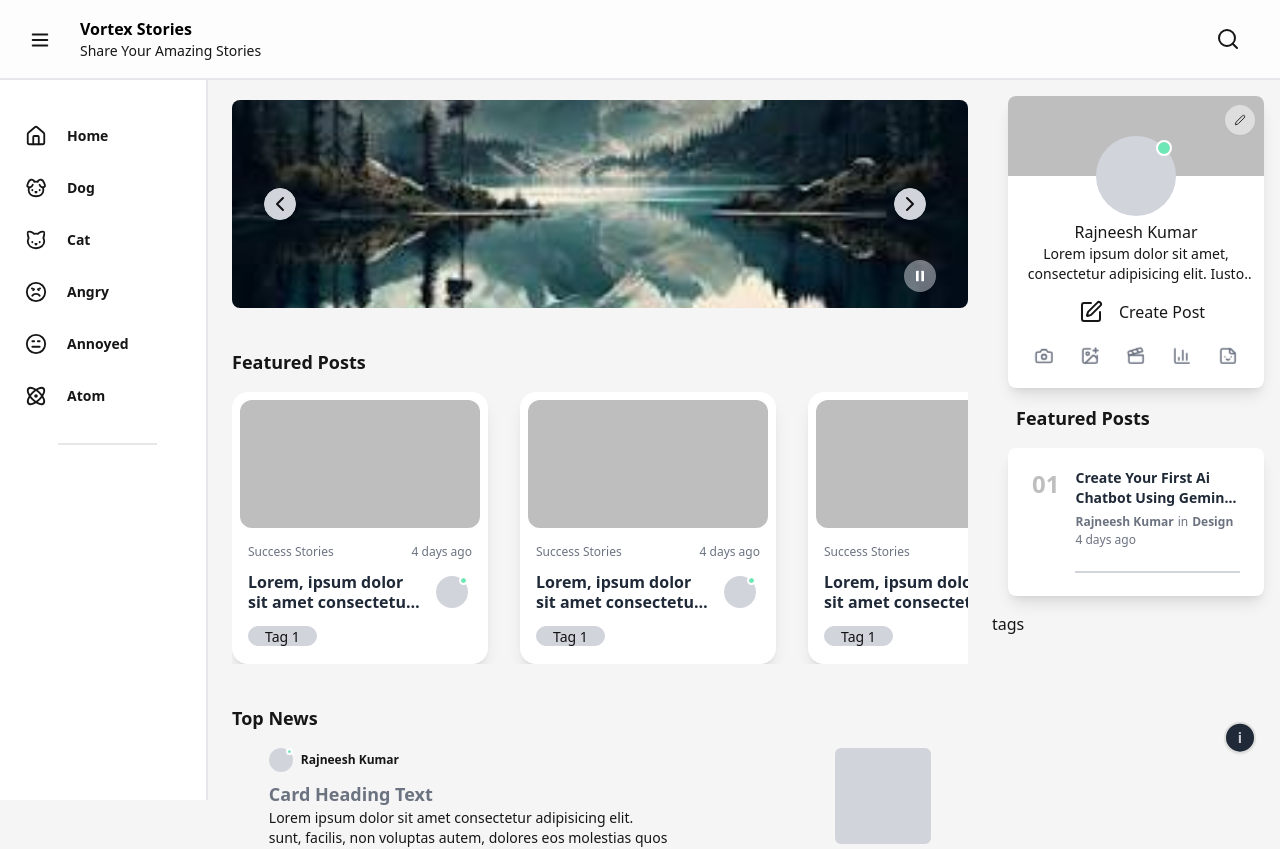
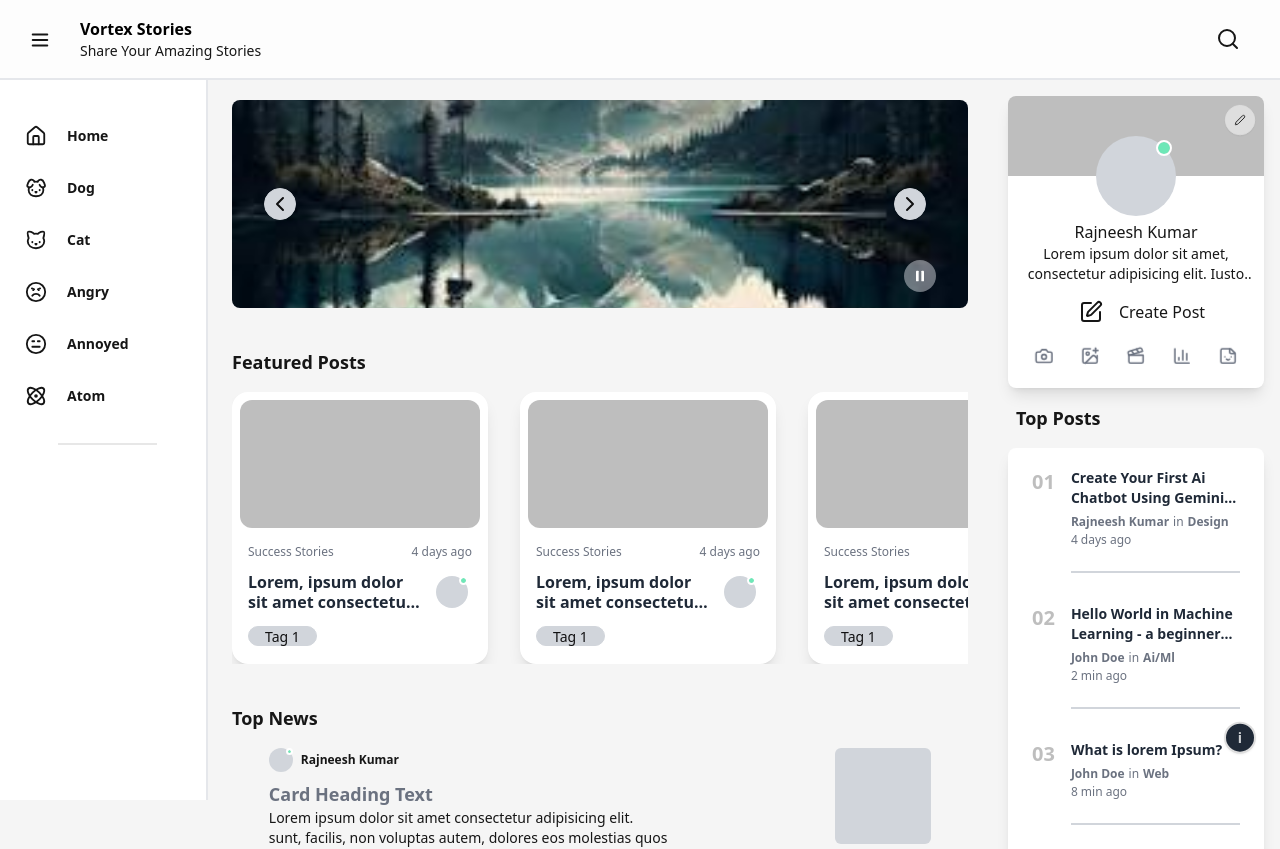
Before and after one commit to Rajneeshzytox/VortexStories, a React (Vite) app: page / in a window 1280 px wide. Shown: the top 849 px of the page. Built offline with nearby package versions, Linux system fonts and the light colour scheme.

Commit message:
added top post data and render using props

```diff
--- a/src/components/sections/TopPost.jsx
+++ b/src/components/sections/TopPost.jsx
@@ -1,41 +1,73 @@
-
-
-
+import { topPostData } from "../../data/topPost";
+import { ArrowUpRightFromCircle, ArrowUpRight } from "lucide-react";
 
 export default function TopPost() {
   return (
     <>
       <aside className="mt-4">
         {/* section headings*/}
-        <div className="font-bold text-lg mb-4 ml-6">Featured Posts</div>
+        <div className="font-bold text-lg mb-4 ml-6 ">Top Posts</div>
 
-        <div className="grid grid-cols-1 sm:grid-cols-2 lg:grid-cols-1 gap-2 bg-base-100 rounded-lg shadow-lg overflow-hidden pt-5 m-4   px-6 ">
-        {/* top post card */}
-        <div className="topPostCard flex gap-4 ">
+        <div className="grid grid-cols-1 sm:grid-cols-2 lg:grid-cols-1 gap-2 bg-base-100 rounded-lg shadow-lg overflow-hidden pt-5 m-4  px-6 ">
+
+          {/* Map (loop) of cards top post */}
+          {topPostData.map((post, index) => (
+            <div key={post.id} className="topPostCard flex gap-4 relative ">
               {/* number  */}
-          <span className="text-base-300 text-2xl font-semibold">01</span>
+              <span className="text-base-300 text-xl font-semibold lg:text-md">{`0${
+                index + 1
+              }`}</span>
+
               {/* top post container */}
-          <div className="text-neutral ">
+              <div className="text-neutral w-full PostCard">
                 {/* topCard Title */}
                 <h5 className="font-bold text-primary lg:text-sm line-clamp-2">
-              Create Your First Ai Chatbot Using Gemini Api
+                  {post.title}
                 </h5>
+
                 {/* topcard UserName */}
-            <span className="text-sm font-semibold lg:text-xs">{`Rajneesh Kumar`}</span>
+                <span className="text-sm font-semibold lg:text-xs">
+                  {post.Author}
+                </span>
+
                 <span className="text-sm mx-1 lg:text-xs">in</span>
+
                 {/* top card category */}
-            <span className="text-sm font-semibold lg:text-xs">{`Design `}</span>
+                <span className="text-sm font-semibold lg:text-xs">
+                  {post.Category}
+                </span>
+
                 {/* topcard details */}
                 <div className="w-full text-neutral text-xs">
-                <span>4 days ago</span>
+                  <span>{`${post.date} ago`}</span>
                 </div>
-            <span className="divider divider-secondary"></span>
-          </div>
+
+                {/* link to visite Top post */}
+                <a
+                  href={post.href}
+                  className="VisitLink absolute top-1/2 -translate-y-6 right-16 opacity-0 transition-all lg:right-0 lg:-translate-y-4 btn btn-sm btn-circle hover:btn-primary origin-center"
+                >
+                  <ArrowUpRight />
+                </a>
+
+              {/* divider */}
+              <span className="divider divider-secondary w-full"></span>
             </div>
         </div>
 
+          ))}
+        </div>
+      </aside>
 
-      </aside>
+
+    {/* Linkk IN animation top Post */}
+      <style jsx>{`
+        .PostCard:hover .VisitLink{
+            opacity: 1;
+            right: 2rem;
+        }
+        `}
+      </style>
     </>
   );
 }
--- /dev/null
+++ b/src/data/topPost.jsx
@@ -0,0 +1,34 @@
+export const topPostData = [
+    {
+        id: "topPost 1",
+        title: "Create Your First Ai Chatbot Using Gemini Api",
+        Author: "Rajneesh Kumar",
+        Category: "Design",
+        date: "4 days",
+        href: "#",
+    },
+    {
+        id: "topPost 2",
+        title: "Hello World in Machine Learning - a beginner guide",
+        Author: "John Doe",
+        Category: "Ai/Ml",
+        date: "2 min",
+        href: "#",
+    },
+    {
+        id: "topPost 3",
+        title: "What is lorem Ipsum?",
+        Author: "John Doe",
+        Category: "Web",
+        date: "8 min",
+        href: "#",
+    },
+    {
+        id: "topPost 4",
+        title: "Create Complex Layouts in just 3 lines of CSS",
+        Author: "Rajneesh Kumar",
+        Category: "Web",
+        date: "6 hour",
+        href: "#",
+    },
+]
```
Lines whose indentation alone changed are shown as unchanged.
